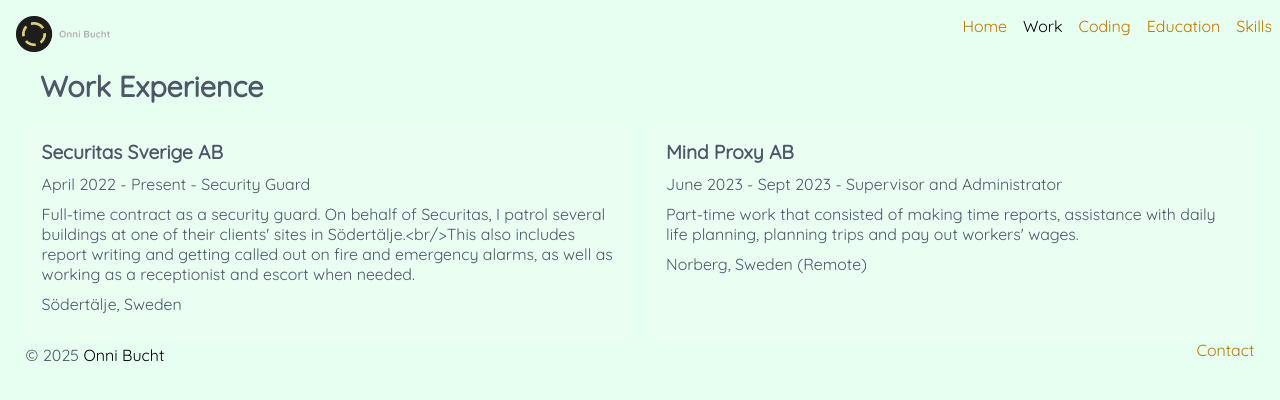
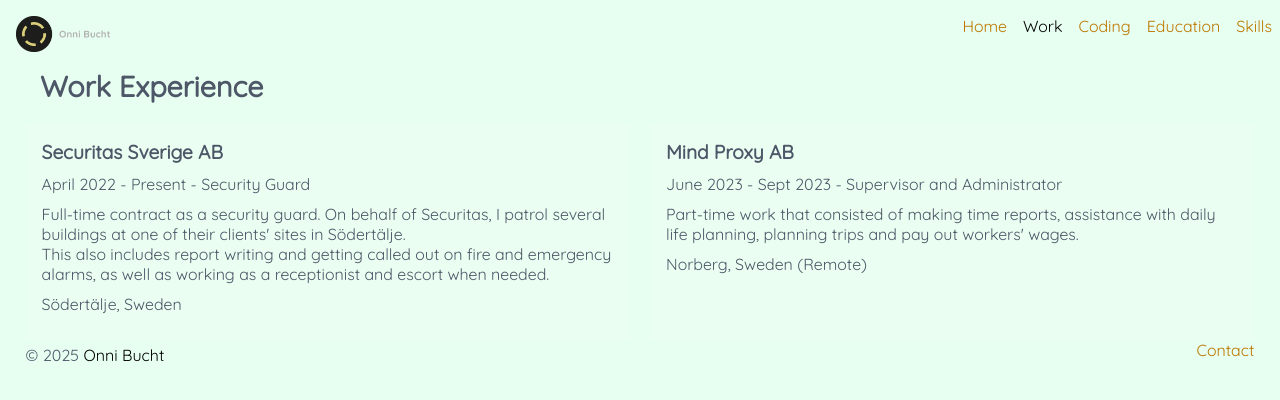
Before and after one commit to onni82/dynamisk_sida, a React (Vite) app: page /dynamisk_sida/work in a window 1280 px wide. Shown: the top 400 px of the page. Built offline with nearby package versions, Linux system fonts and the light colour scheme.

Commit message:
Using dangerouslySetInnerHTML

```diff
--- a/src/pages/Work.jsx
+++ b/src/pages/Work.jsx
@@ -28,7 +28,7 @@ const Work = () => {
 					<section key={work.id}>
 						<p className="sub-category">{work.employer}</p>
 						<p>{work.period} - {work.title}</p>
-						<p>{work.description}</p>
+						<p dangerouslySetInnerHTML={{ __html: work.description}} />
 						<p>{work.location}</p>
 					</section>
 				))}
```
